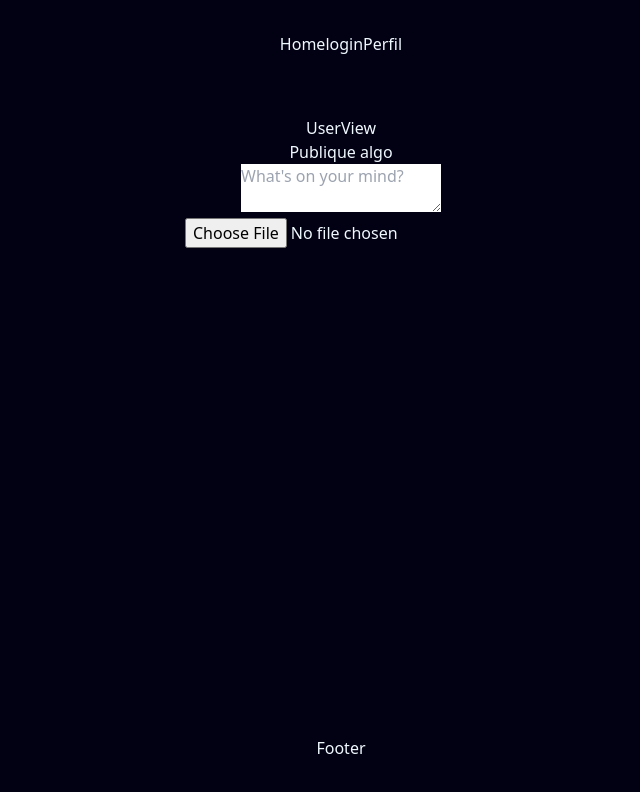
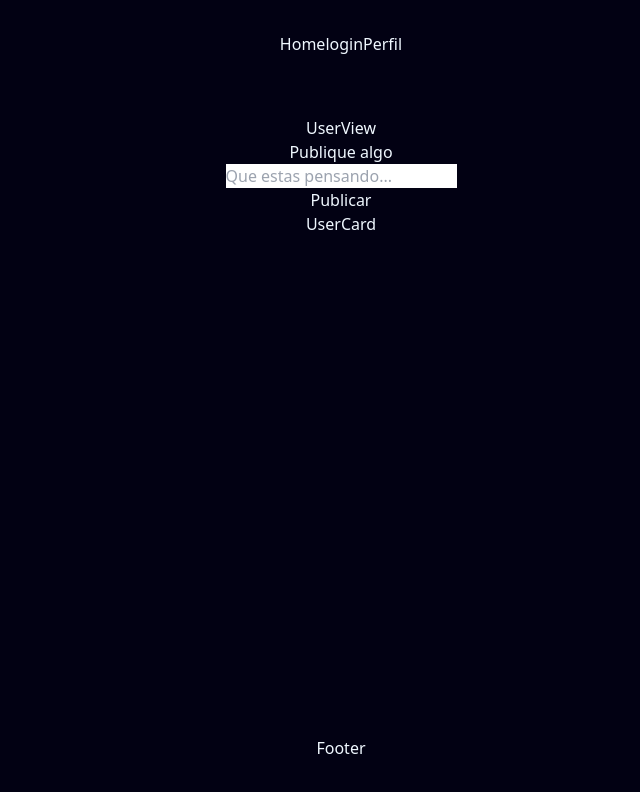
Before and after one commit to CardozoMartin/Blog-React-Front, a React (Vite) app: page /userPerfil in a window 1280 px wide. Shown: the top 792 px of the page, without its empty margins (299-939 px from the left). Built offline with nearby package versions, Linux system fonts and the light colour scheme.

Commit message:
se termina estructura de formulario para la publicacion

```diff
--- a/src/components/Common/input/Input.jsx
+++ b/src/components/Common/input/Input.jsx
@@ -1,66 +1,25 @@
-import { useState } from "react";
-
-
 const Input = (props) => {
   const {
     placeholder,
+    type = "text",
     name,
     options = {},
     register,
     className = "",
     error = false,
   } = props;
-
-  const [image, setImage] = useState(null);
-
-  const handleImageChange = (e) => {
-    const selectedImage = e.target.files[0];
-    setImage(selectedImage);
-  };
-
-  const inputProps = {
-    type: "text",
-    id: `${name}-input`,
-    className: ``,
-    placeholder,
-    ...register(name, options),
-  };
-
   return (
-    <div className={`form-group ${className}`}>
-      <div style={{ position: "relative" }}>
-        <textarea {...inputProps} />
-
-        {image && (
-          <div
-            style={{
-              position: "absolute",
-              top: "50%",
-              left: "50%",
-              transform: "translate(-50%, -50%)",
-            }}
-          >
-            <img
-              src={URL.createObjectURL(image)}
-              alt="Selected"
-              style={{ maxWidth: "100%", maxHeight: "150px" }}
-            />
-          </div>
-        )}
-      </div>
-
-      <div className="mt-2">
-        <label htmlFor={`${name}-image`} className="form-label">
-
-        </label>
-        <input
-          type="file"
-          id={`${name}-image`}
-          accept="image/*"
-          onChange={handleImageChange}
-        />
-      </div>
-    </div>
+    <fieldset className={`form-group ${className}`}>
+      <input
+        type={type}
+        id={`${name}-input`}
+        className={`form-control form-control-user ${
+          error ? "is-invalid" : ""
+        }`}
+        placeholder={placeholder}
+        {...register(name, options)}
+      />
+    </fieldset>
   );
 };
 
--- a/src/components/Common/users/UserForm.jsx
+++ b/src/components/Common/users/UserForm.jsx
@@ -1,26 +1,40 @@
 import { useForm } from "react-hook-form";
 import Input from "../input/Input";
 
-const UserForm = () => {
+const UserForm = (props) => {
+  const { setPub } = props;
   const {
     register,
     formState: { errors },
     handleSubmit: onSubmitRHF,
+    reset,
   } = useForm();
 
+  const handleSubmit = (data) => {
+    console.log(data)
 
-  const handleSubmit = (data)=>{
-
-  }
+    const newPub = {...data, id:123}
+    setPub((prev)=>[...prev, newPub])
+    reset();
+  };
   return (
     <>
       <h1> Publique algo</h1>
-      <form action="" onSubmit={onSubmitRHF}>
+      <form action="" onSubmit={onSubmitRHF(handleSubmit)}>
         <Input
-          placeholder="What's on your mind?"
-          name="postContent"
           register={register}
-        />
+          options={{
+            required: true,
+            minLength: 4,
+            maxLength: 6000,
+          }}
+          name="publicacion"
+          placeholder="Que estas pensando..."
+          error={!!errors.publicacion}
+        ></Input>
+        <div>
+          <button>Publicar</button>
+        </div>
       </form>
     </>
   );
--- a/src/views/UserView.jsx
+++ b/src/views/UserView.jsx
@@ -1,11 +1,20 @@
+import { useEffect, useState } from "react"
+import UserCard from "../components/Common/users/UserCard"
 import UserForm from "../components/Common/users/UserForm"
 
+const publicacionLs = JSON.parse(localStorage.getItem("publicacion")) || [];
 
 const UserView = () => {
+  const [pub , setPub]= useState(publicacionLs)
+
+  useEffect(()=>{
+    localStorage.setItem("publicacion", JSON.stringify(pub))
+  }, [pub])
   return (
     <div>UserView
 
-        <UserForm/>
+        <UserForm setPub={setPub}/>
+        <UserCard setPub={setPub} pub={pub}/>
     </div>
   )
 }
```
